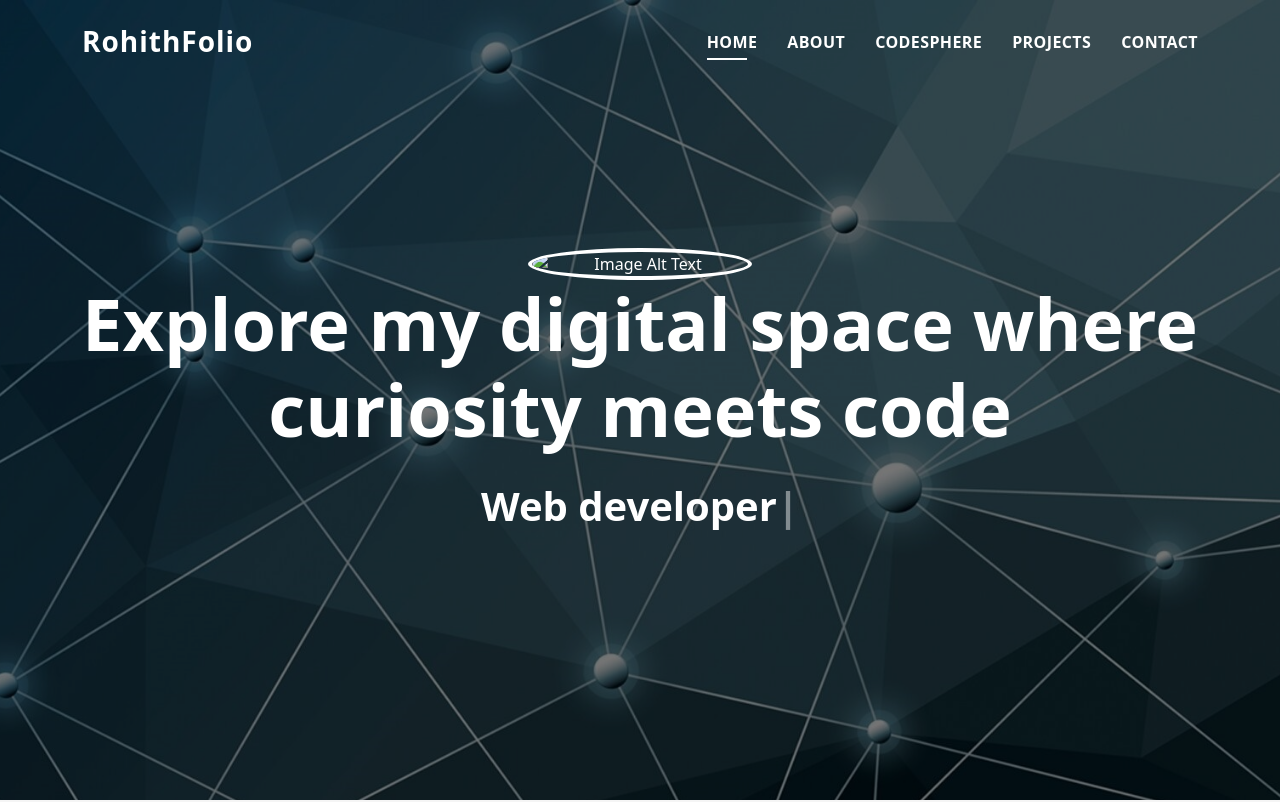
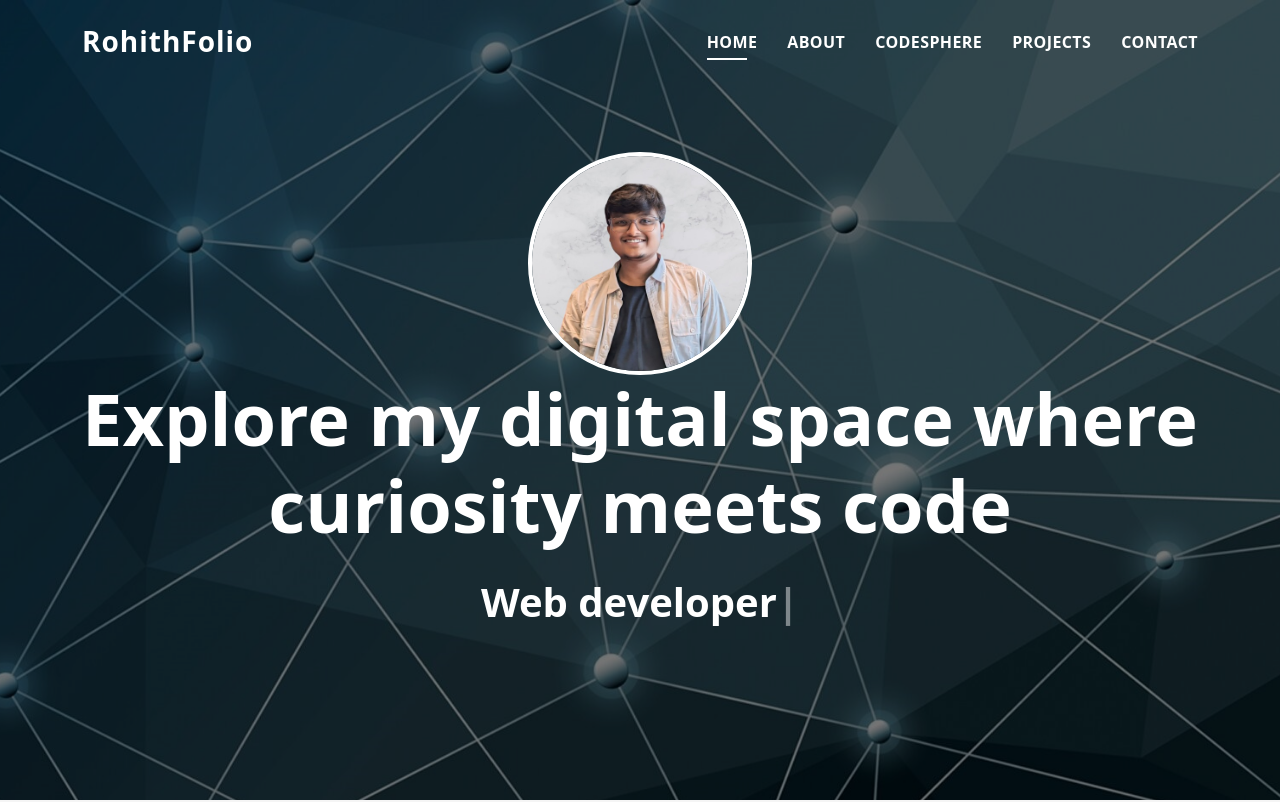
Before and after one commit to rohith-bandi/portfolio, a plain HTML site: page index.html in a window 1280 px wide. Shown: the top 802 px of the page. Drawn offline with Linux system fonts and the light colour scheme.

Commit message:
Update index.html

```diff
--- a/index.html
+++ b/index.html
@@ -52,7 +52,7 @@
       <div class="table-cell">
         <div class="container">
           <!--<p class="display-6 color-d">Hello, world!</p>-->
-          <img src="assets/img/mypht.png" class="d-block w-100" alt="Image Alt Text">
+          <img src="assets/img/mypht.jpg" class="d-block w-100" alt="Image Alt Text">
           <h1 class="hero-title mb-4">Explore my digital space where curiosity meets code</h1>
           <p class="hero-subtitle"><span class="typed" data-typed-items="Programmer , Web developer"></span></p>
           <!-- <p class="pt-3"><a class="btn btn-primary btn js-scroll px-4" href="#about" role="button">Learn More</a></p> -->
```
